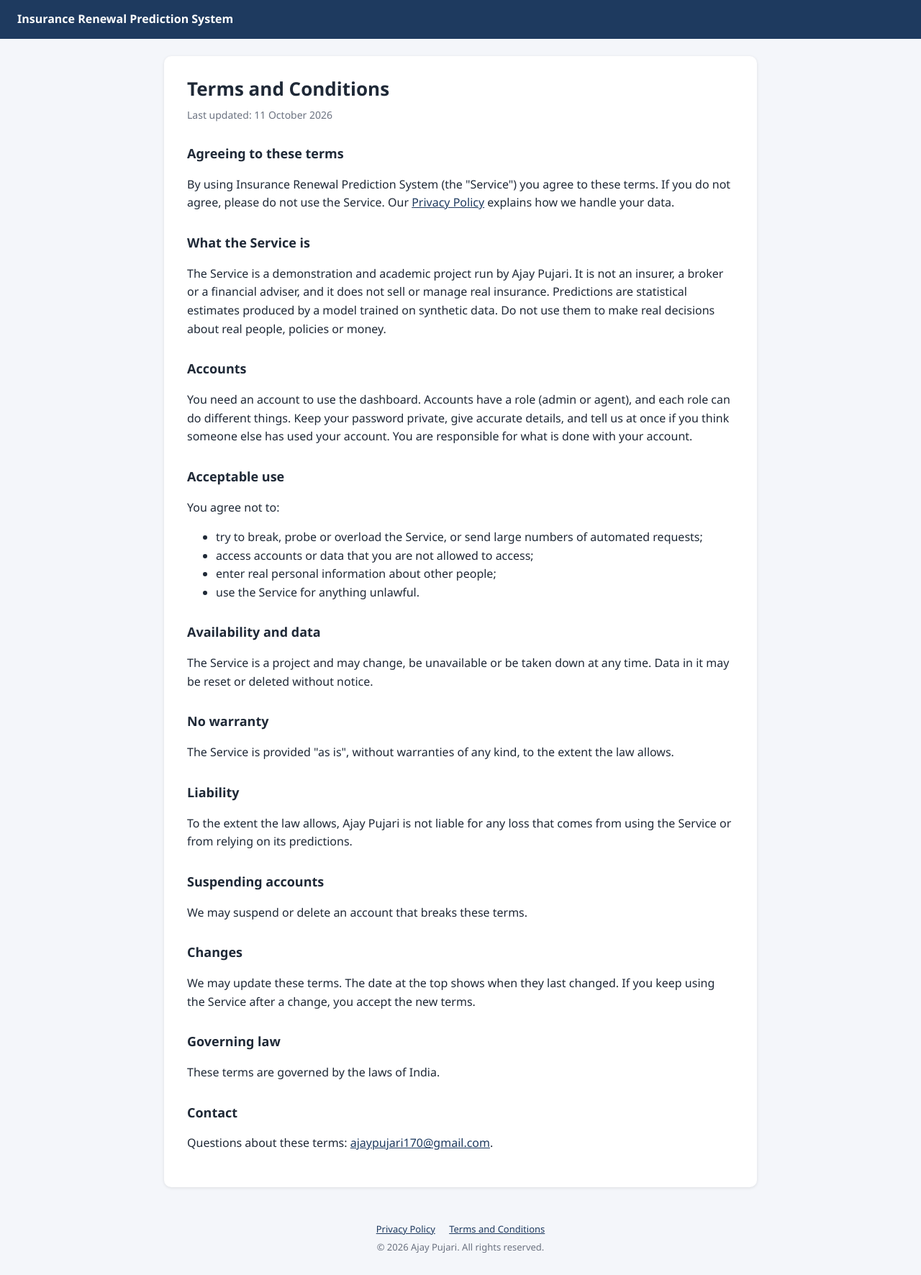
After one commit to Ajay-Pujari/insurance-renewal-prediction, a Flask app: page /terms in a window 1280 px wide. The commit adds this page. Shown: the whole page at 72% size. Run offline with Flask 3, Linux system fonts and the light colour scheme.

Commit message:
Security: agent-only registration, admin script, secret key from .env

```diff
--- a/app.py
+++ b/app.py
@@ -1,21 +1,31 @@
+import os
 from datetime import date, timedelta
-from sqlalchemy import func
-import os
-import joblib
-import pandas as pd
+from functools import wraps
+
+from dotenv import load_dotenv
 from flask import Flask, request, jsonify, render_template
 from flask_sqlalchemy import SQLAlchemy
+from sqlalchemy import func
 from werkzeug.security import generate_password_hash, check_password_hash
 from flask_jwt_extended import (
     JWTManager, create_access_token, jwt_required,
     get_jwt, get_jwt_identity, verify_jwt_in_request,
 )
-from functools import wraps
+import joblib
+import pandas as pd
+
+load_dotenv()  # reads the .env file
 
 app = Flask(__name__)
 app.config["SQLALCHEMY_DATABASE_URI"] = "sqlite:///renewal.db"
-app.config["JWT_SECRET_KEY"] = "change-this-secret-later"
-app.config["JWT_ACCESS_TOKEN_EXPIRES"] = timedelta(hours=2)
+
+secret = os.environ.get("JWT_SECRET_KEY")
+if not secret:
+    raise RuntimeError("JWT_SECRET_KEY is not set. Add it to your .env file.")
+app.config["JWT_SECRET_KEY"] = secret
+app.config["JWT_ACCESS_TOKEN_EXPIRES"] = timedelta(hours=1)
+
+db = SQLAlchemy(app)
 jwt = JWTManager(app)
 # Load the trained model once, when the server starts
 MODEL_PATH = os.path.join(os.path.dirname(__file__), "renewal_model.joblib")
@@ -27,7 +37,6 @@ except FileNotFoundError:
 # Risk bands based on the chance of renewing
 HIGH_RISK_BELOW = 0.50    # under 50% -> high risk of lapsing
 MEDIUM_RISK_BELOW = 0.70  # 50-70%    -> medium risk
-db = SQLAlchemy(app)
 
 
 class User(db.Model):
@@ -95,38 +104,47 @@ def home():
 @app.route("/register", methods=["POST"])
 
 
+@app.route("/register", methods=["POST"])
 def register():
-    data = request.get_json()  # read the JSON sent by the client
+    data = request.get_json(silent=True) or {}
+    name = (data.get("name") or "").strip()
+    email = (data.get("email") or "").strip().lower()
+    password = data.get("password") or ""
 
-    # Reject if this email is already used
-    if User.query.filter_by(email=data["email"]).first():
+    if not name or not email or not password:
+        return jsonify({"error": "name, email and password are required"}), 400
+    if "@" not in email or len(email) > 120:
+        return jsonify({"error": "Enter a valid email address"}), 400
+    if len(password) < 8:
+        return jsonify({"error": "Password must be at least 8 characters"}), 400
+    if User.query.filter_by(email=email).first():
         return jsonify({"error": "Email already registered"}), 400
 
+    # The caller can never choose a role: everyone who registers is an agent
     new_user = User(
-        name=data["name"],
-        email=data["email"],
-        password=generate_password_hash(data["password"]),  # store the hash
-        role=data.get("role", "agent"),  # default role is agent
+        name=name,
+        email=email,
+        password=generate_password_hash(password),
+        role="agent",
     )
-    db.session.add(new_user)   # stage the new row
-    db.session.commit()        # save it to the database
+    db.session.add(new_user)
+    db.session.commit()
 
     return jsonify({"message": "User registered successfully"}), 201
 
 
 @app.route("/login", methods=["POST"])
+def login():
+    data = request.get_json(silent=True) or {}
+    email = (data.get("email") or "").strip().lower()
+    password = data.get("password") or ""
 
-
-def login():
-    data = request.get_json()
-
-    user = User.query.filter_by(email=data["email"]).first()
+    user = User.query.filter_by(email=email).first()
 
     # Wrong email OR wrong password -> same message (don't reveal which)
-    if not user or not check_password_hash(user.password, data["password"]):
+    if not user or not check_password_hash(user.password, password):
         return jsonify({"error": "Invalid email or password"}), 401
 
-    # Create the token; store the user's id and role inside it
     token = create_access_token(
         identity=str(user.id),
         additional_claims={"role": user.role},
@@ -618,10 +636,33 @@ def campaign_stats():
 def dashboard():
     return render_template("dashboard.html")
 
+# ---- Details shown on the legal pages. Change these before publishing. ----
+SITE_NAME = "Insurance Renewal Prediction System"
+OPERATOR_NAME = "Ajay Pujari"
+CONTACT_EMAIL = "ajaypujari170@gmail.com"
+LEGAL_UPDATED = "11 October 2026"
+
+
+@app.context_processor
+def inject_site_info():
+    # Makes these values available inside every template
+    return {"site_name": SITE_NAME, "operator_name": OPERATOR_NAME,
+            "contact_email": CONTACT_EMAIL, "updated": LEGAL_UPDATED}
+
+
+@app.route("/privacy")
+def privacy():
+    return render_template("privacy.html")
+
+
+@app.route("/terms")
+def terms():
+    return render_template("terms.html")
+
 
 with app.app_context():
     db.create_all()
 
 
 if __name__ == "__main__":
-    app.run(debug=True)
+    app.run(debug=os.environ.get("FLASK_DEBUG") == "1")
--- /dev/null
+++ b/templates/base_legal.html
@@ -0,0 +1,35 @@
+<!DOCTYPE html>
+<html lang="en">
+<head>
+<meta charset="UTF-8">
+<meta name="viewport" content="width=device-width, initial-scale=1">
+<title>{% block title %}{% endblock %} | {{ site_name }}</title>
+<link rel="icon" type="image/svg+xml" href="/static/favicon.svg">
+<style>
+  body { font-family: "Segoe UI", Arial, sans-serif; margin: 0; background: #f4f6fa;
+         color: #1f2937; line-height: 1.6; }
+  header { background: #1e3a5f; padding: 14px 24px; }
+  header a { color: white; text-decoration: none; font-weight: 600; }
+  main { max-width: 760px; margin: 24px auto; background: white; padding: 8px 32px 32px;
+         border-radius: 10px; box-shadow: 0 1px 4px rgba(0,0,0,.1); }
+  h1 { font-size: 26px; margin-bottom: 4px; }
+  h2 { font-size: 18px; margin-top: 28px; }
+  .meta { color: #6b7280; font-size: 14px; margin-top: 0; }
+  a { color: #1e3a5f; }
+  footer { text-align: center; padding: 24px; font-size: 13px; color: #6b7280; }
+  footer a { margin: 0 8px; }
+  footer p { margin: 4px 0; }
+</style>
+</head>
+<body>
+<header><a href="/dashboard">{{ site_name }}</a></header>
+<main>
+{% block content %}{% endblock %}
+</main>
+<footer>
+  <a href="/privacy">Privacy Policy</a>
+  <a href="/terms">Terms and Conditions</a>
+  <p>© 2026 {{ operator_name }}. All rights reserved.</p>
+</footer>
+</body>
+</html>
--- /dev/null
+++ b/templates/terms.html
@@ -0,0 +1,57 @@
+{% extends "base_legal.html" %}
+{% block title %}Terms and Conditions{% endblock %}
+{% block content %}
+<h1>Terms and Conditions</h1>
+<p class="meta">Last updated: {{ updated }}</p>
+
+<h2>Agreeing to these terms</h2>
+<p>By using {{ site_name }} (the "Service") you agree to these terms. If you do not agree,
+please do not use the Service. Our <a href="/privacy">Privacy Policy</a> explains how we
+handle your data.</p>
+
+<h2>What the Service is</h2>
+<p>The Service is a demonstration and academic project run by {{ operator_name }}. It is not
+an insurer, a broker or a financial adviser, and it does not sell or manage real insurance.
+Predictions are statistical estimates produced by a model trained on synthetic data. Do not
+use them to make real decisions about real people, policies or money.</p>
+
+<h2>Accounts</h2>
+<p>You need an account to use the dashboard. Accounts have a role (admin or agent), and each
+role can do different things. Keep your password private, give accurate details, and tell us
+at once if you think someone else has used your account. You are responsible for what is
+done with your account.</p>
+
+<h2>Acceptable use</h2>
+<p>You agree not to:</p>
+<ul>
+  <li>try to break, probe or overload the Service, or send large numbers of automated requests;</li>
+  <li>access accounts or data that you are not allowed to access;</li>
+  <li>enter real personal information about other people;</li>
+  <li>use the Service for anything unlawful.</li>
+</ul>
+
+<h2>Availability and data</h2>
+<p>The Service is a project and may change, be unavailable or be taken down at any time. Data
+in it may be reset or deleted without notice.</p>
+
+<h2>No warranty</h2>
+<p>The Service is provided "as is", without warranties of any kind, to the extent the law
+allows.</p>
+
+<h2>Liability</h2>
+<p>To the extent the law allows, {{ operator_name }} is not liable for any loss that comes
+from using the Service or from relying on its predictions.</p>
+
+<h2>Suspending accounts</h2>
+<p>We may suspend or delete an account that breaks these terms.</p>
+
+<h2>Changes</h2>
+<p>We may update these terms. The date at the top shows when they last changed. If you keep
+using the Service after a change, you accept the new terms.</p>
+
+<h2>Governing law</h2>
+<p>These terms are governed by the laws of India.</p>
+
+<h2>Contact</h2>
+<p>Questions about these terms: <a href="mailto:{{ contact_email }}">{{ contact_email }}</a>.</p>
+{% endblock %}
```
Also changed, not shown: create_admin.py (added, +29 -0 lines), templates/dashboard.html (+13 -3 lines), templates/privacy.html (added, +54 -0 lines), README.md, static/favicon.svg (added), 1 other file.
